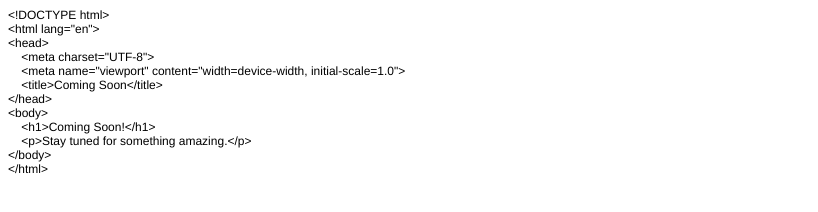
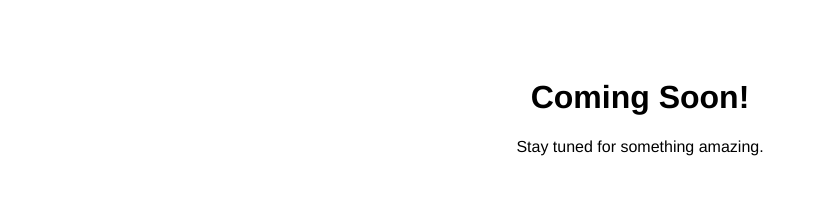
Before and after one commit to brain-container/braincontainer.github.io, a plain HTML site: page index.html in a window 1280 px wide. Shown: the whole page, without its empty margins (0-818 px from the left). Drawn offline with Linux system fonts and the light colour scheme.

Commit message:
Update index.html

```diff
--- a/index.html
+++ b/index.html
@@ -1,27 +1,19 @@
-<!DOCTYPE html PUBLIC "-//W3C//DTD HTML 4.01//EN" "http://www.w3.org/TR/html4/strict.dtd">
-<html>
+<!DOCTYPE html>
+<html lang="en">
 <head>
-  <meta http-equiv="Content-Type" content="text/html; charset=utf-8">
-  <meta http-equiv="Content-Style-Type" content="text/css">
-  <title></title>
-  <meta name="Generator" content="Cocoa HTML Writer">
-  <meta name="CocoaVersion" content="2487.3">
-  <style type="text/css">
-    p.p1 {margin: 0.0px 0.0px 0.0px 0.0px; font: 12.0px Helvetica}
-  </style>
+    <meta charset="UTF-8">
+    <meta name="viewport" content="width=device-width, initial-scale=1.0">
+    <title>Coming Soon</title>
+    <style type="text/css">
+        body {
+            font-family: Helvetica, Arial, sans-serif;
+            text-align: center;
+            padding-top: 50px;
+        }
+    </style>
 </head>
 <body>
-<p class="p1">&lt;!DOCTYPE html&gt;</p>
-<p class="p1">&lt;html lang="en"&gt;</p>
-<p class="p1">&lt;head&gt;</p>
-<p class="p1"><span class="Apple-converted-space">    </span>&lt;meta charset="UTF-8"&gt;</p>
-<p class="p1"><span class="Apple-converted-space">    </span>&lt;meta name="viewport" content="width=device-width, initial-scale=1.0"&gt;</p>
-<p class="p1"><span class="Apple-converted-space">    </span>&lt;title&gt;Coming Soon&lt;/title&gt;</p>
-<p class="p1">&lt;/head&gt;</p>
-<p class="p1">&lt;body&gt;</p>
-<p class="p1"><span class="Apple-converted-space">    </span>&lt;h1&gt;Coming Soon!&lt;/h1&gt;</p>
-<p class="p1"><span class="Apple-converted-space">    </span>&lt;p&gt;Stay tuned for something amazing.&lt;/p&gt;</p>
-<p class="p1">&lt;/body&gt;</p>
-<p class="p1">&lt;/html&gt;</p>
+    <h1>Coming Soon!</h1>
+    <p>Stay tuned for something amazing.</p>
 </body>
 </html>
```
